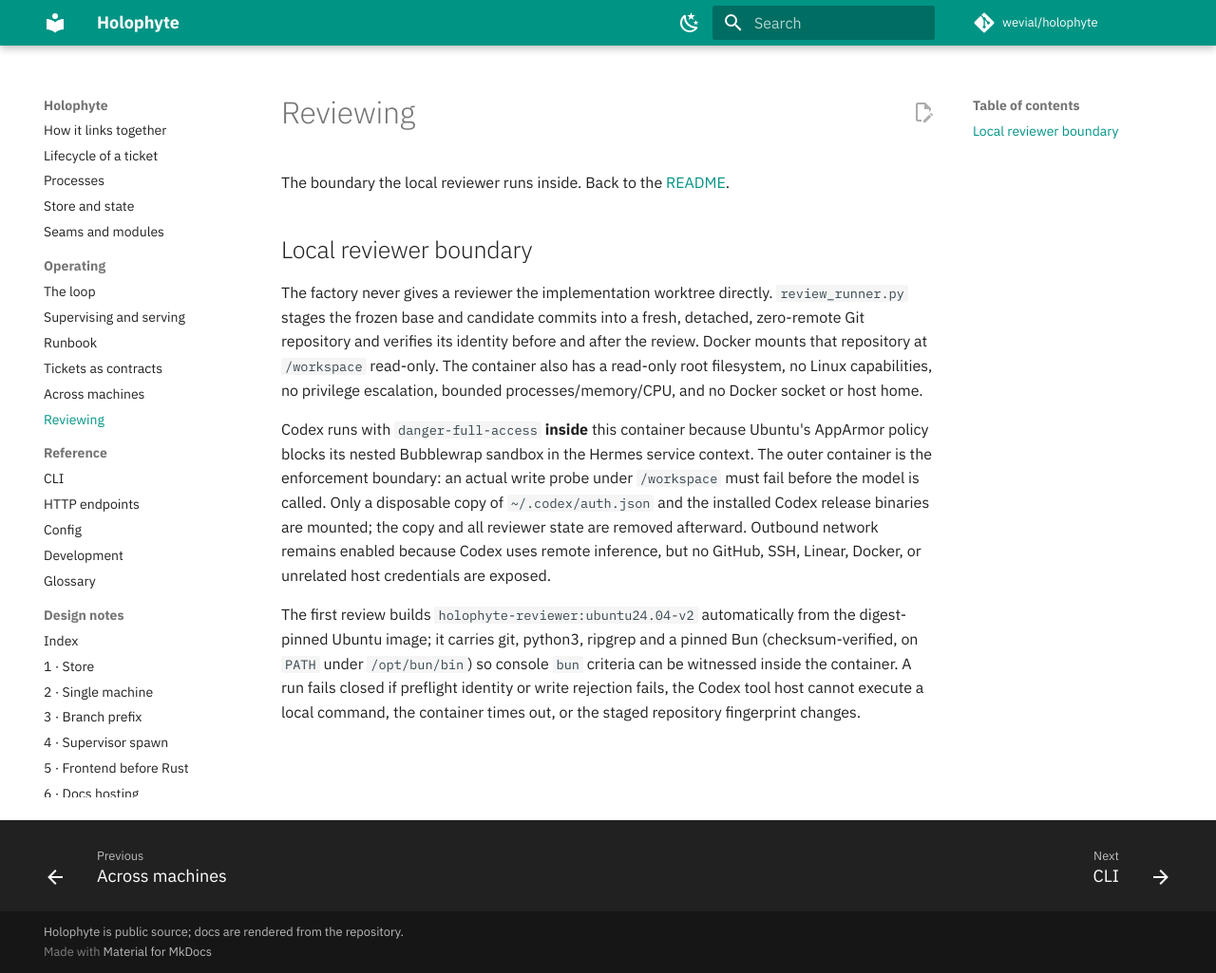
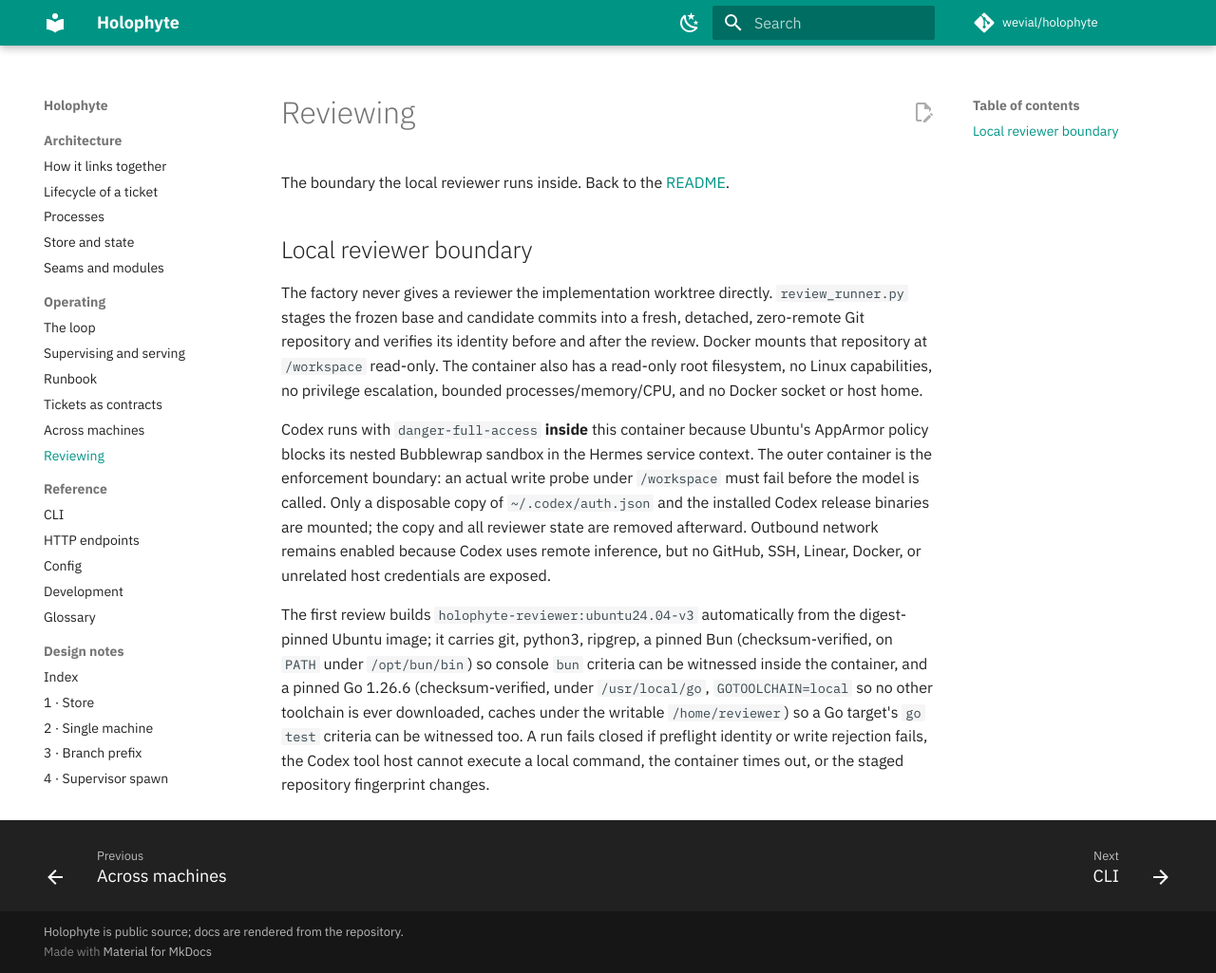
Before and after one commit to wevial/holophyte, an MkDocs documentation site: the page built from docs/reviewing.md, in a window 1280 px wide and 1025 px high. Shown: the whole window at 95% size. Built offline with MkDocs 1.6.1 and Material for MkDocs 9.7.7, drawn with Linux system fonts in a browser that asks for light colours; comment, search, counter and statistics services are not loaded.

Commit message:
Reviewer image carries Go 1.26.6 so a Go target's criteria can be witnessed
Install the pinned go1.26.6.linux-amd64.tar.gz under /usr/local/go behind a
SHA-256 check, put its bin on PATH, set GOTOOLCHAIN=local so a module asking
for another toolchain fails loudly, and point GOPATH/GOMODCACHE/GOCACHE under
the writable reviewer home because root is mounted read-only. Bump IMAGE to
ubuntu24.04-v3 so the image rebuilds at the next round; the Dockerfile test
grows a Go case, the tag test moves to v3, and docs/reviewing.md names Go.

```diff
--- a/docs/reviewing.md
+++ b/docs/reviewing.md
@@ -22,10 +22,13 @@
 network remains enabled because Codex uses remote inference, but no GitHub,
 SSH, Linear, Docker, or unrelated host credentials are exposed.
 
-The first review builds `holophyte-reviewer:ubuntu24.04-v2` automatically from
-the digest-pinned Ubuntu image; it carries git, python3, ripgrep and a pinned
+The first review builds `holophyte-reviewer:ubuntu24.04-v3` automatically from
+the digest-pinned Ubuntu image; it carries git, python3, ripgrep, a pinned
 Bun (checksum-verified, on `PATH` under `/opt/bun/bin`) so console `bun`
-criteria can be witnessed inside the container. A run fails closed if
+criteria can be witnessed inside the container, and a pinned Go 1.26.6
+(checksum-verified, under `/usr/local/go`, `GOTOOLCHAIN=local` so no other
+toolchain is ever downloaded, caches under the writable `/home/reviewer`) so a
+Go target's `go test` criteria can be witnessed too. A run fails closed if
 preflight identity or write rejection fails, the Codex tool host cannot
 execute a local command, the container times out, or the staged repository
 fingerprint changes.
--- a/review_runner.py
+++ b/review_runner.py
@@ -17,7 +17,7 @@
 from typing import Sequence
 
 ROOT = Path(__file__).resolve().parent
-IMAGE = "holophyte-reviewer:ubuntu24.04-v2"
+IMAGE = "holophyte-reviewer:ubuntu24.04-v3"
 # The Codex route the container runs, and the profile a round records for
 # it. The pair is the default an absent `[agents] review_model` /
 # `review_effort` leaves in place; `holophyte.config` reads the keys and hands
```
Also changed, not shown: 2 other files.
